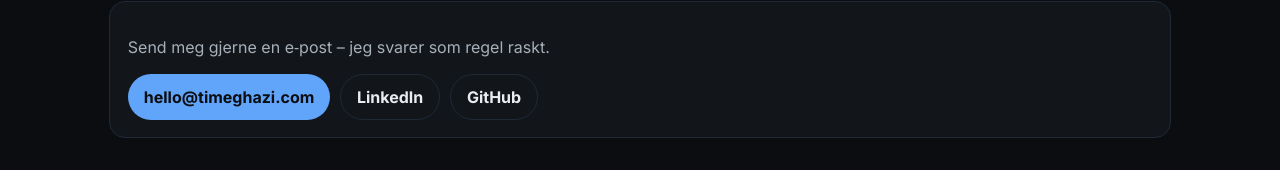
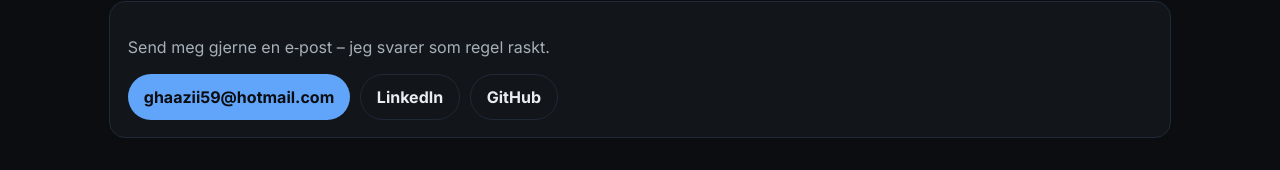
Before and after one commit to GH4ZII/Portfolio, a plain HTML site: page index.html in a window 1280 px wide. Shown: the part 1320-1490 px from the top of the page. Drawn offline with Linux system fonts and the light colour scheme.

Commit message:
Update contact email address in index.html

```diff
--- a/index.html
+++ b/index.html
@@ -154,7 +154,7 @@
       <div class="card contact">
         <p class="muted">Send meg gjerne en e‑post – jeg svarer som regel raskt.</p>
         <div class="row">
-          <a class="btn" href="mailto:hello@timeghazi.com">hello@timeghazi.com</a>
+          <a class="btn" href="mailto:ghaazii59@hotmail.com">ghaazii59@hotmail.com</a>
           <a class="btn secondary" href="https://www.linkedin.com/" target="_blank" rel="noreferrer">LinkedIn</a>
           <a class="btn secondary" href="https://github.com/" target="_blank" rel="noreferrer">GitHub</a>
         </div>
```
